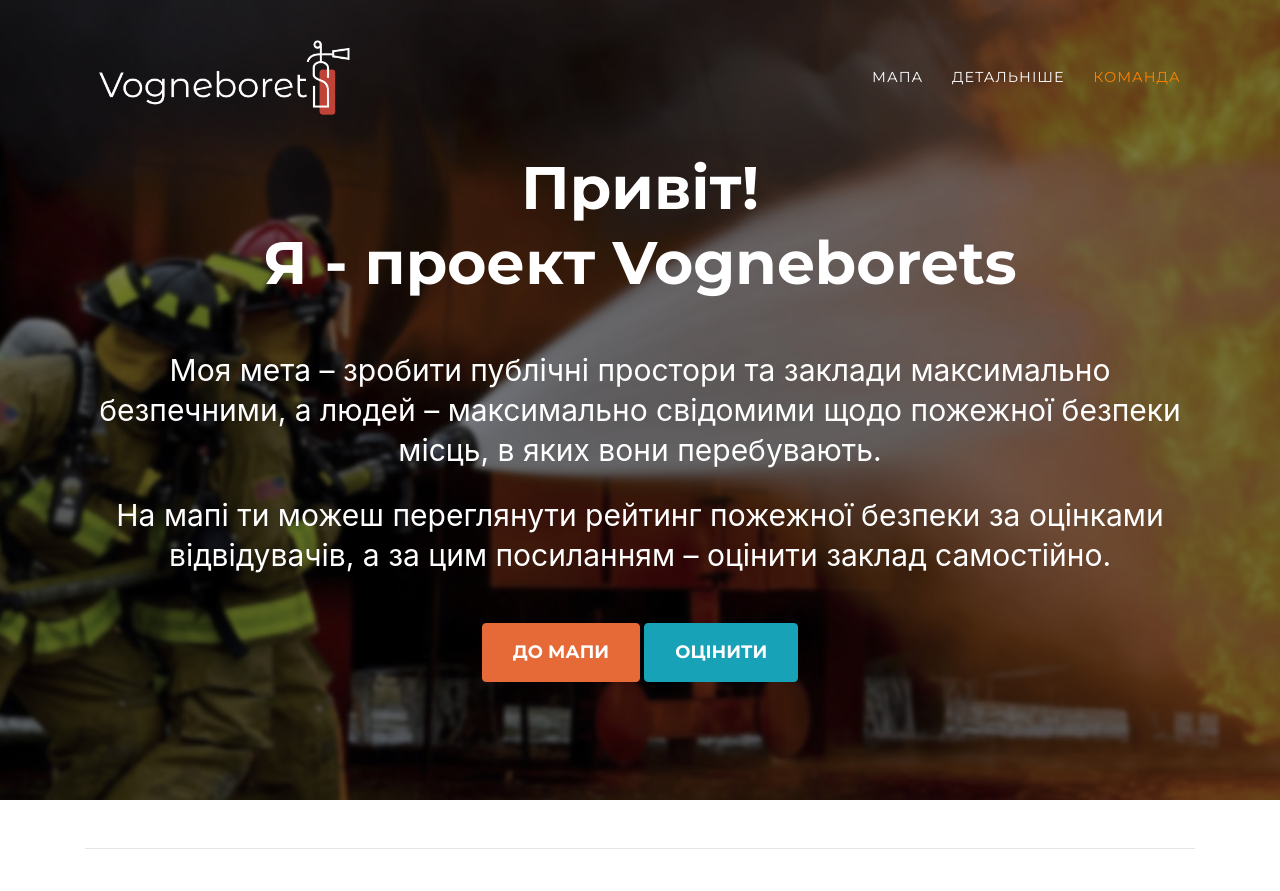
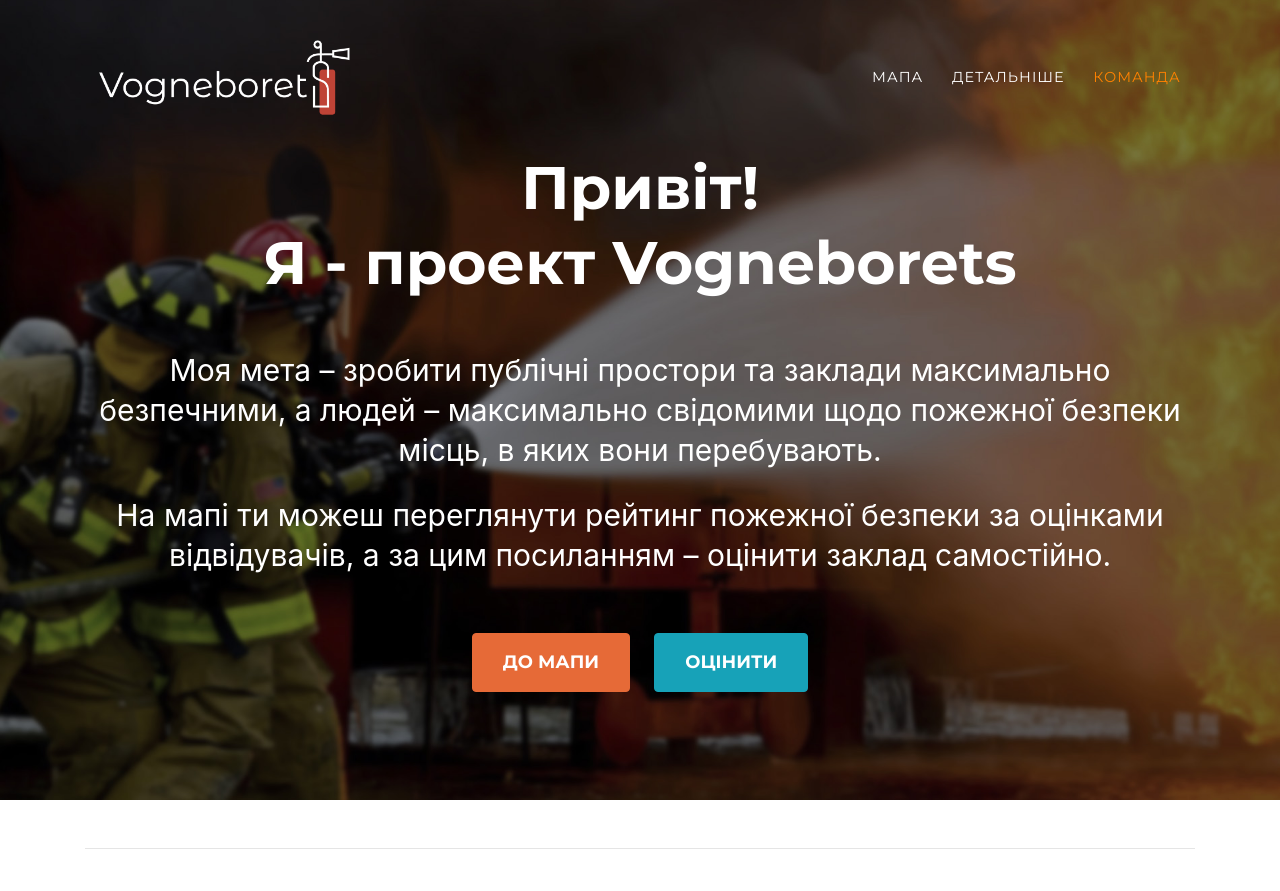
Before and after one commit to Bot-Zavod/vogneborets, a Flask app: template Website/templates/index.html in a window 1280 px wide. Shown: the top 891 px of the page. Run offline with Flask 2, Linux system fonts and the light colour scheme; the template is opened without the code that fills it, so the values that code supplies are empty; some libraries are stand-ins or nearby versions; some web fonts are replaced.

Commit message:
css again again

```diff
--- a/Website/static/css/agency.css
+++ b/Website/static/css/agency.css
@@ -96,6 +96,7 @@ img::-moz-selection {
 .btn-xl {
   font-size: 18px;
   padding: 15px 30px;
+  margin: 10px 10px 10px 10px;
 }
 
 .btn-primary {
```
